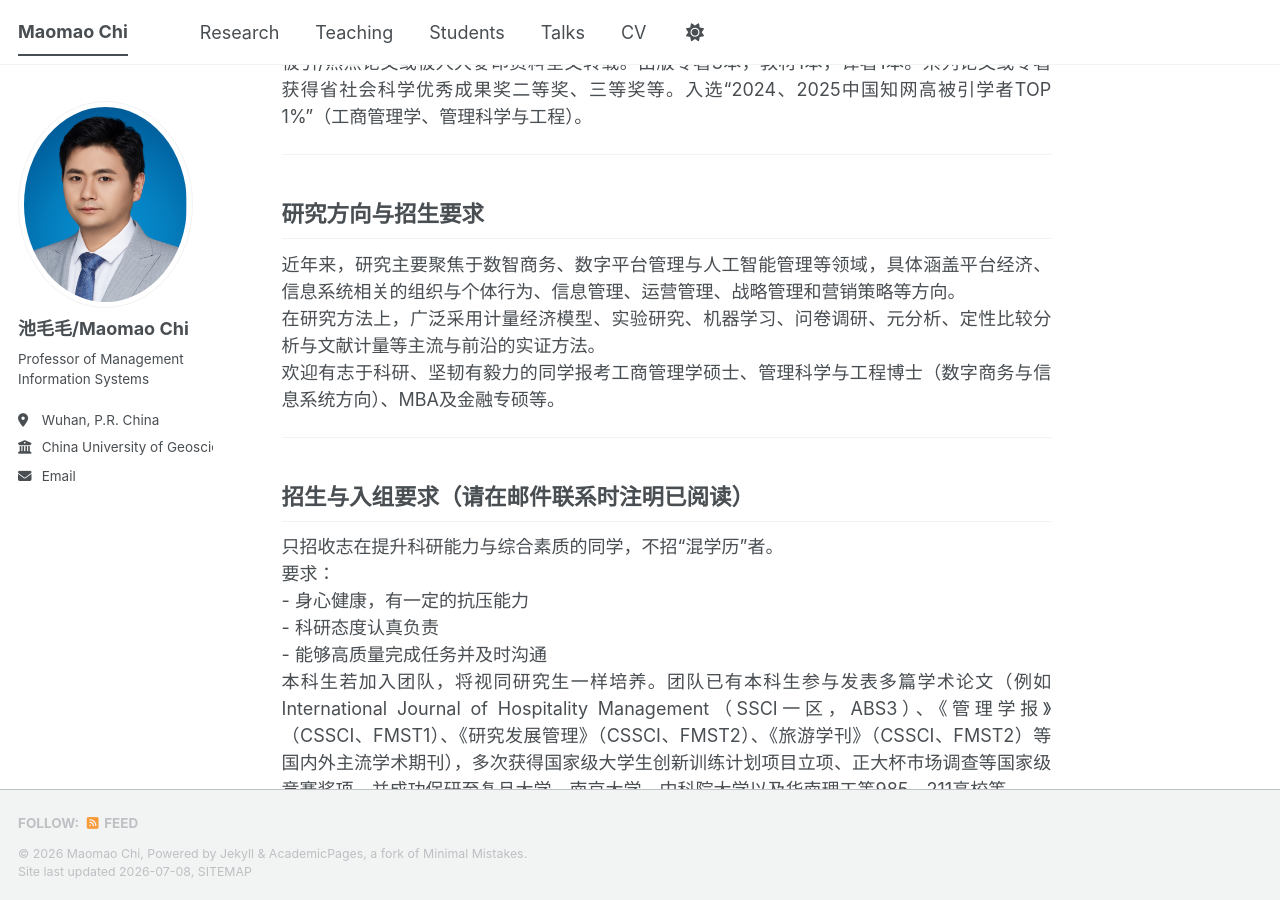
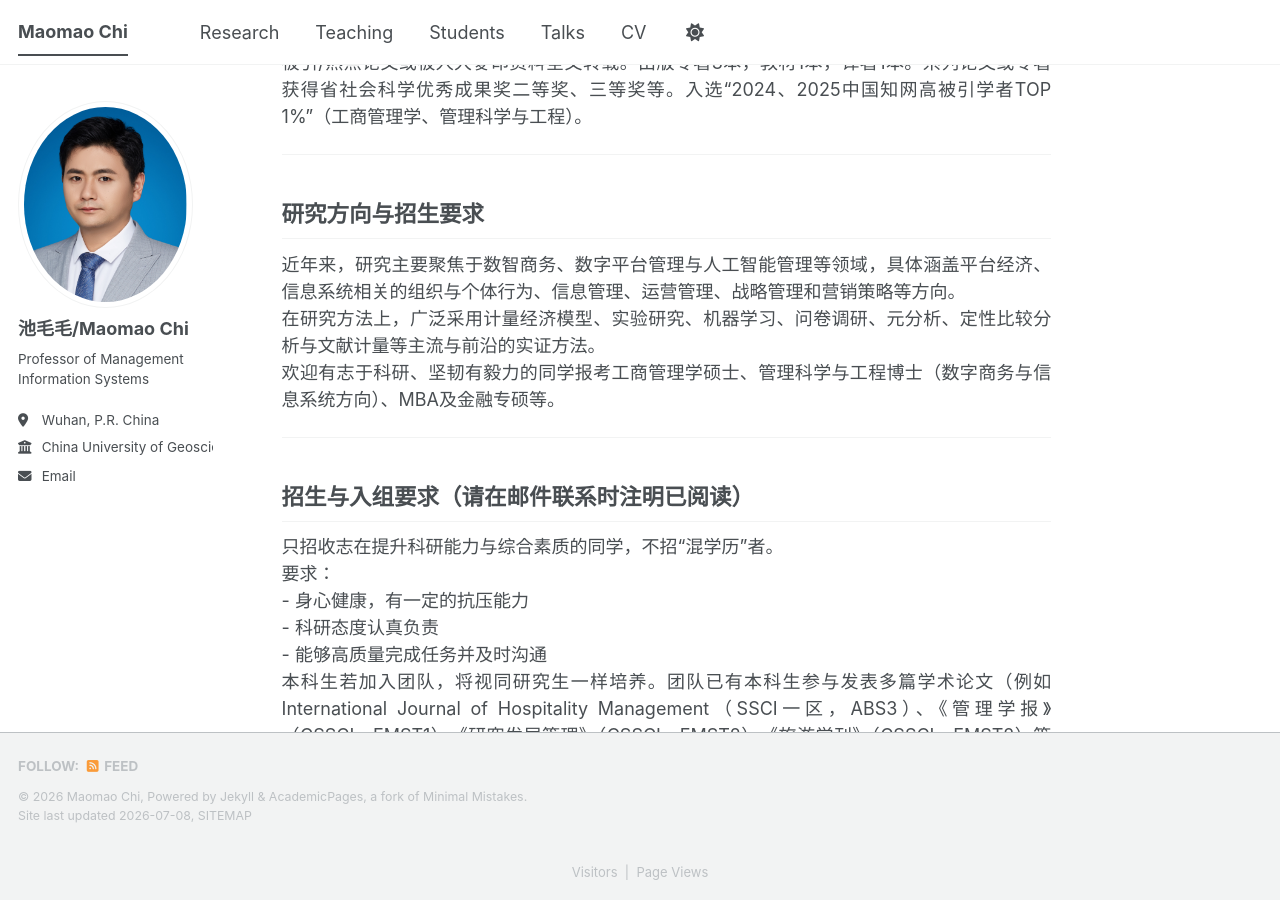
Before and after one commit to nishaochen/chimaomao, a Jekyll site: the page built from _pages/about.md, in a window 1280 px wide and 900 px high, scrolled down 472 px. Built offline with Jekyll 4.4.1, drawn with Linux system fonts in a browser that asks for light colours; comment, search, counter and statistics services are not loaded; a style sheet for code colours, icons or effects is not loaded.

Commit message:
Enhance footer with visitor and page view stats
Added visitor and page view counters to the footer.

```diff
--- a/_includes/footer.html
+++ b/_includes/footer.html
@@ -23,3 +23,18 @@
   &copy; {{ site.time | date: '%Y' }} {{ site.name | default: site.title }}, {{ site.data.ui-text[site.locale].powered_by | default: "Powered by" }} <a href="https://jekyllrb.com" rel="nofollow">Jekyll</a> &amp; <a href="https://github.com/academicpages/academicpages.github.io">AcademicPages</a>, a fork of <a href="https://mademistakes.com/work/minimal-mistakes-jekyll-theme/" rel="nofollow">Minimal Mistakes</a>.<br />
   Site last updated {{ "now" | date: '%Y-%m-%d' }}, <a href="/sitemap/" style="text-transform: uppercase;">{{ site.data.ui-text[site.locale].site_map | default: "Sitemap" }}</a>
 </div>
+<hr>
+
+<div class="page__footer-copyright" style="text-align:center;font-size:13px;">
+
+Visitors
+<span id="busuanzi_value_site_uv"></span>
+
+&nbsp;|&nbsp;
+
+Page Views
+<span id="busuanzi_value_site_pv"></span>
+
+</div>
+
+<script async src="//busuanzi.ibruce.info/busuanzi/2.3/busuanzi.pure.mini.js"></script>
```
